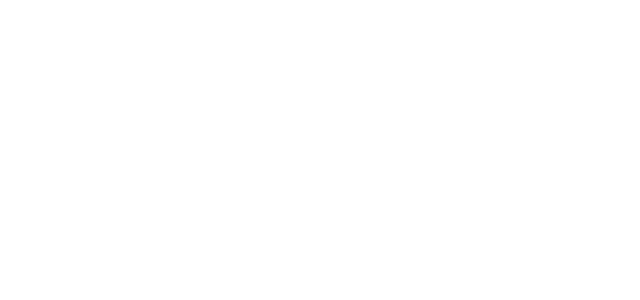
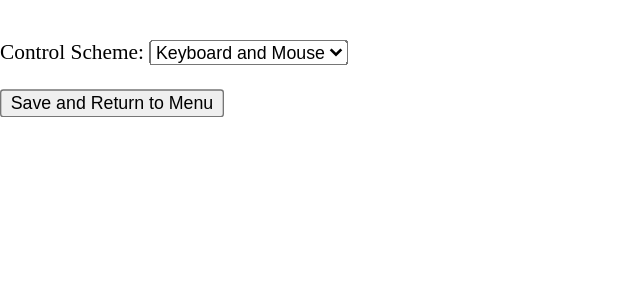
Before and after one commit to yikuansun/ace-descending, a SvelteKit app: page /settings in a window 1280 px wide. Before the commit this address had no page. Shown: the top 300 px of the page, without its empty margins (0-640 px from the left). Built offline with nearby package versions, Linux system fonts and the light colour scheme.

Commit message:
Create usrSettings
This is awesome!

```diff
--- a/src/routes/+page.svelte
+++ b/src/routes/+page.svelte
@@ -11,8 +11,7 @@
     import roomTexture1 from "$lib/assets/roomTextures/basic.svg";
     import roomTexture2 from "$lib/assets/roomTextures/dicey.svg";
     import roomTexture3 from "$lib/assets/roomTextures/octagon.svg";
-    import roomTexture4 from "$lib/assets/roomTextures/barriers.svg";
-    import roomTexture5 from "$lib/assets/roomTextures/stripes.svg";
+    import roomTexture4 from "$lib/assets/roomTextures/stripes.svg";
     // TODO: import the rest of your assets here
 
     /**
@@ -27,7 +26,7 @@
 
     onMount(() => {
         loadAssets([
-            roomTexture1, roomTexture2, roomTexture3, roomTexture4, roomTexture5,
+            roomTexture1, roomTexture2, roomTexture3, roomTexture4,
             // TODO: add the rest of your assets here
         ]);
 
--- a/src/routes/menu/+page.svelte
+++ b/src/routes/menu/+page.svelte
@@ -4,4 +4,6 @@
 
 <foreignObject x="0" y="0" width="100%" height="100%">
     <button on:click={() => goto("../dungeon")}>play</button>
+    <br />
+    <button on:click={() => goto("../settings")}>settings</button>
 </foreignObject>
--- /dev/null
+++ b/src/routes/settings/+page.svelte
@@ -0,0 +1,36 @@
+<script>
+    import { goto } from "$app/navigation";
+    import { onMount } from "svelte";
+
+    let usrSettings = {
+        controlScheme: "mouse",
+    };
+
+    onMount(async () => {
+        if (localStorage.getItem("usrSettings")) {
+            let _usrSettings = JSON.parse(localStorage.getItem("usrSettings") || "{}");
+            if (typeof _usrSettings == "object") {
+                for (let key in _usrSettings) usrSettings[key] = _usrSettings[key];
+            }
+        }
+    });
+
+    function saveSettings() {
+        localStorage.setItem("usrSettings", JSON.stringify(usrSettings));
+    }
+</script>
+
+<foreignObject x="0" y="0" width="100%" height="100%">
+    <label>
+        Control Scheme:
+        <select bind:value={usrSettings.controlScheme}>
+            <option value="mouse">Keyboard and Mouse</option>
+            <option value="keyboard">Keyboard Only</option>
+        </select>
+    </label>
+    <br /> <br />
+    <button on:click={() => {
+        saveSettings();
+        goto("../menu")
+    }}>Save and Return to Menu</button>
+</foreignObject>
```
Also changed, not shown: src/routes/dungeon/+page.svelte (+21 -4 lines).
